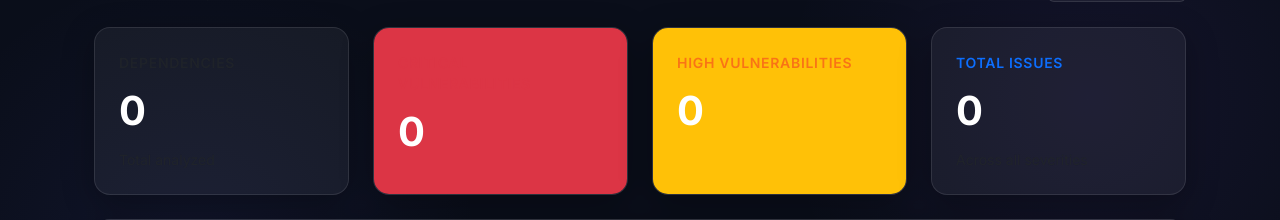
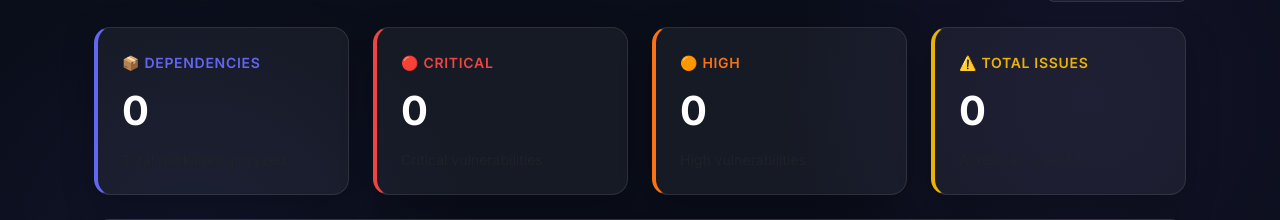
Before and after one commit to J0j1n/Supplyshield, a Flask app: template app/templates/dashboard/scan_details.html in a window 1280 px wide. Shown: the part 141-361 px from the top of the page. Run offline with Flask 3, Linux system fonts and the light colour scheme; the template is opened without the code that fills it, so the values that code supplies are empty.

Commit message:
fix: improve scan details card readability and labels

```diff
--- a/app/templates/dashboard/scan_details.html
+++ b/app/templates/dashboard/scan_details.html
@@ -42,29 +42,29 @@
     <!-- Summary Cards -->
     <div class="row g-4 mb-4">
         <div class="col-md-3">
-            <div class="glass-card stats-card h-100 p-4 rounded-4">
-                <div class="text-muted mb-2 text-uppercase small fw-semibold tracking-wider">Dependencies</div>
+            <div class="glass-card stats-card h-100 p-4 rounded-4" style="border-left: 4px solid var(--accent-primary);">
+                <div class="text-uppercase small fw-semibold mb-2" style="color: var(--accent-primary); letter-spacing: 0.05em;">📦 Dependencies</div>
                 <div class="fs-1 fw-bold text-white">{{ scan.total_dependencies or 0 }}</div>
-                <div class="mt-2 text-muted small">Total analyzed</div>
+                <div class="mt-2 text-muted small">Total packages analyzed</div>
             </div>
         </div>
         <div class="col-md-3">
-            <div class="glass-card stats-card h-100 p-4 rounded-4 position-relative overflow-hidden">
-                <div class="position-absolute top-0 start-0 w-100 h-100 bg-danger opacity-10"></div>
-                <div class="text-danger mb-2 text-uppercase small fw-semibold tracking-wider position-relative">Critical Vulnerabilities</div>
-                <div class="fs-1 fw-bold text-white position-relative">{{ scan.critical_count or 0 }}</div>
+            <div class="glass-card stats-card h-100 p-4 rounded-4" style="border-left: 4px solid var(--severity-critical);">
+                <div class="text-uppercase small fw-semibold mb-2" style="color: var(--severity-critical); letter-spacing: 0.05em;">🔴 Critical</div>
+                <div class="fs-1 fw-bold text-white">{{ scan.critical_count or 0 }}</div>
+                <div class="mt-2 text-muted small">Critical vulnerabilities</div>
             </div>
         </div>
         <div class="col-md-3">
-            <div class="glass-card stats-card h-100 p-4 rounded-4 position-relative overflow-hidden">
-                <div class="position-absolute top-0 start-0 w-100 h-100 bg-warning opacity-10"></div>
-                <div class="text-warning mb-2 text-uppercase small fw-semibold tracking-wider position-relative" style="color: var(--severity-high) !important;">High Vulnerabilities</div>
-                <div class="fs-1 fw-bold text-white position-relative">{{ scan.high_count or 0 }}</div>
+            <div class="glass-card stats-card h-100 p-4 rounded-4" style="border-left: 4px solid var(--severity-high);">
+                <div class="text-uppercase small fw-semibold mb-2" style="color: var(--severity-high); letter-spacing: 0.05em;">🟠 High</div>
+                <div class="fs-1 fw-bold text-white">{{ scan.high_count or 0 }}</div>
+                <div class="mt-2 text-muted small">High vulnerabilities</div>
             </div>
         </div>
         <div class="col-md-3">
-            <div class="glass-card stats-card h-100 p-4 rounded-4">
-                <div class="text-primary mb-2 text-uppercase small fw-semibold tracking-wider">Total Issues</div>
+            <div class="glass-card stats-card h-100 p-4 rounded-4" style="border-left: 4px solid var(--severity-medium);">
+                <div class="text-uppercase small fw-semibold mb-2" style="color: var(--severity-medium); letter-spacing: 0.05em;">⚠️ Total Issues</div>
                 {% set total_issues = (scan.critical_count or 0) + (scan.high_count or 0) + (scan.medium_count or 0) + (scan.low_count or 0) %}
                 <div class="fs-1 fw-bold text-white">{{ total_issues }}</div>
                 <div class="mt-2 text-muted small">Across all severities</div>
```
